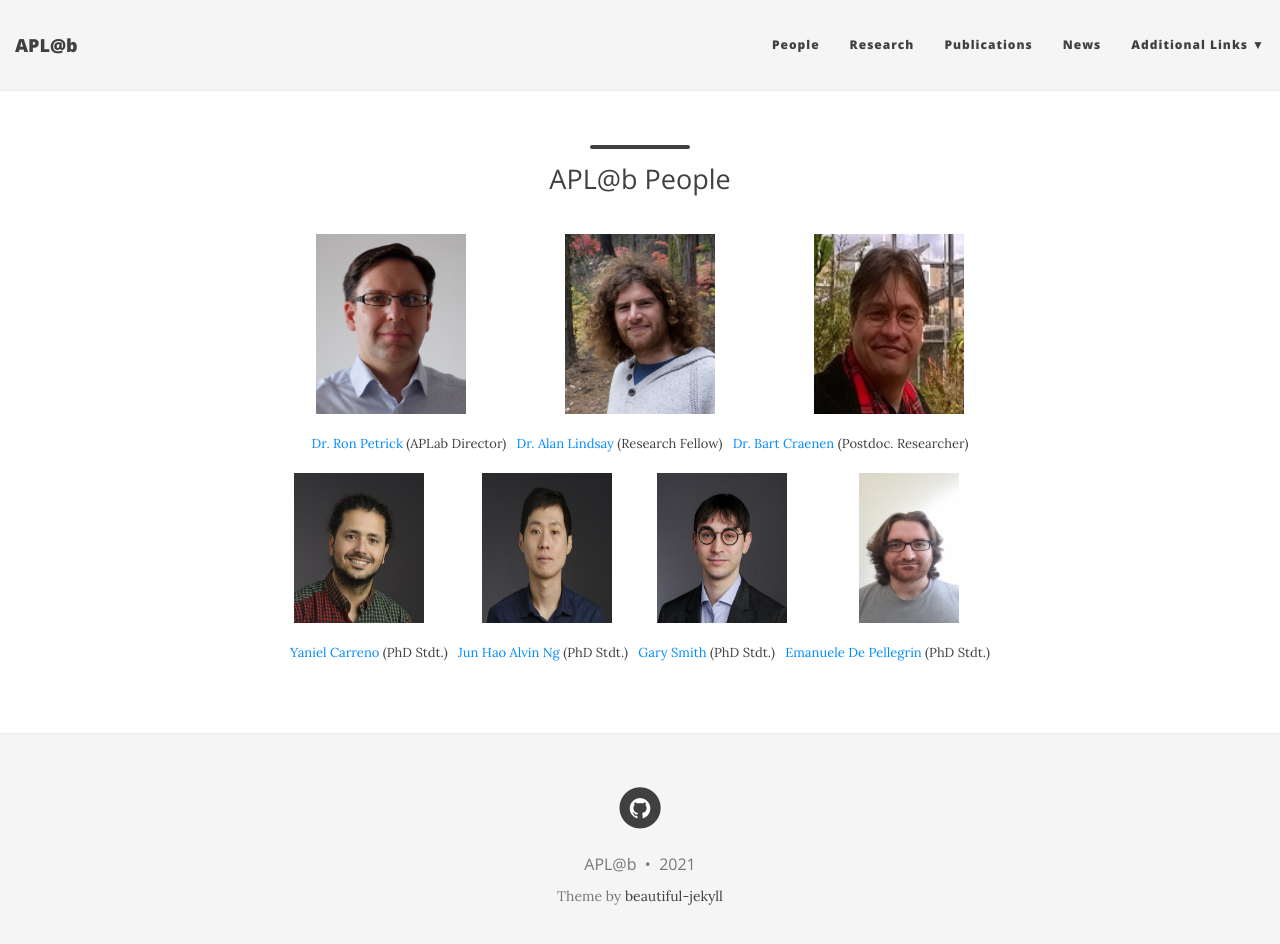
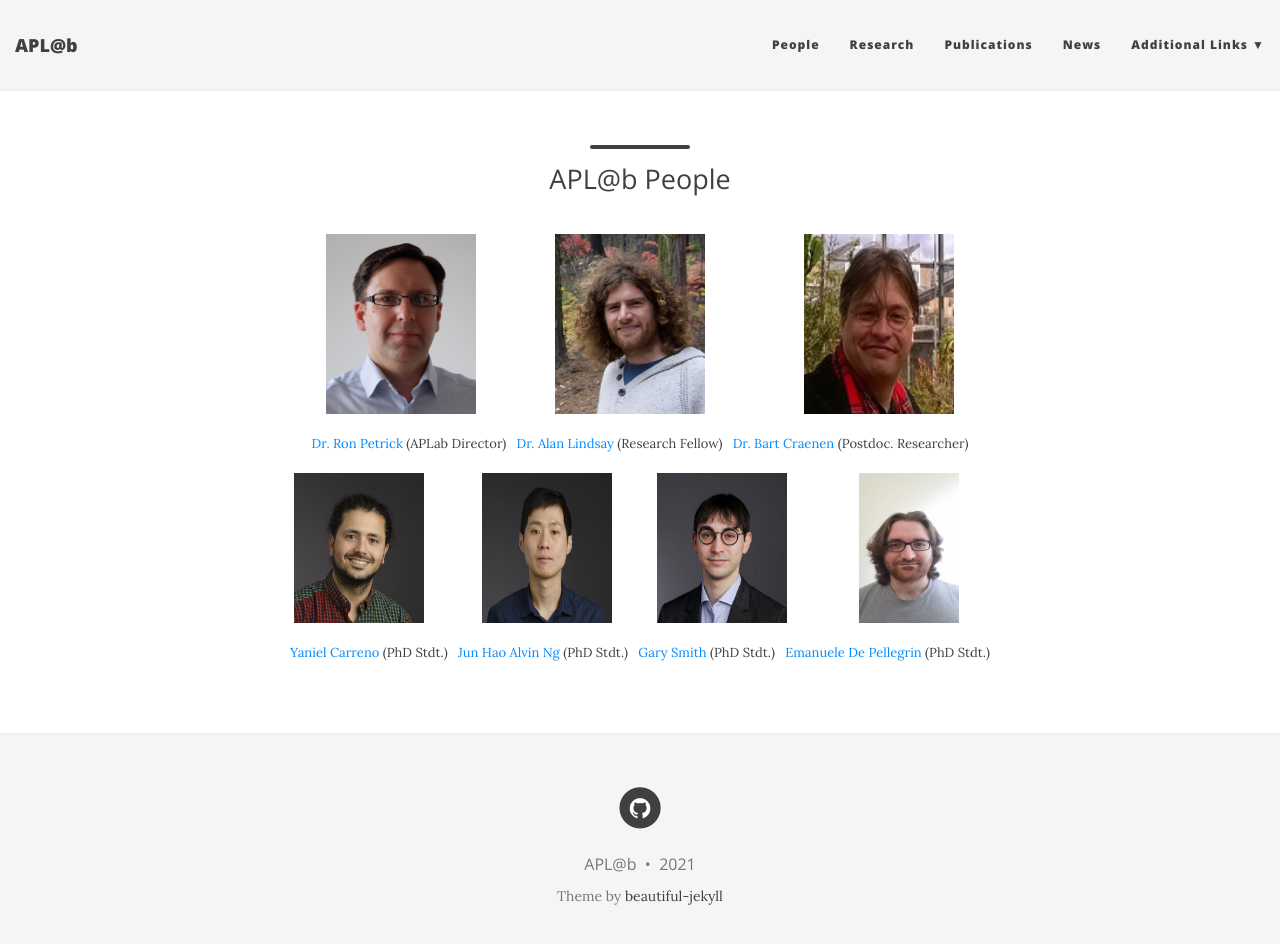
Before and after one commit to aplab2020/aplab2020.github.io, a Jekyll site: the page built from people.md, in a window 1280 px wide and 957 px high. Shown: the top 944 px of the window. Built offline with Jekyll 4.4.1, drawn with Linux system fonts in a browser that asks for light colours; nearby versions of some CDN libraries.

Commit message:
Update people.md

```diff
--- a/people.md
+++ b/people.md
@@ -7,7 +7,7 @@
 
 
 
-<p align="center"> <img src="/img/ron.jpg" align="center" width="150" height="180">   &nbsp; &nbsp;  &nbsp; &nbsp;  &nbsp; &nbsp; &nbsp; &nbsp;  &nbsp; &nbsp;  &nbsp; &nbsp; &nbsp; &nbsp;
+<p align="center"> <img src="/img/ron.jpg" align="center" width="150" height="180">   &nbsp; &nbsp;  &nbsp; &nbsp;  &nbsp; &nbsp; &nbsp; &nbsp;  &nbsp; &nbsp;  &nbsp;
                    <img src="/img/alan.jpg" align="center" width="150" height="180">  &nbsp;  &nbsp;   &nbsp; &nbsp;  &nbsp; &nbsp; &nbsp; &nbsp;  &nbsp; &nbsp;  &nbsp; &nbsp; &nbsp; &nbsp;
                    <img src="/img/bart.jpg" align="center" width="150" height="180"> </p>
 
```
